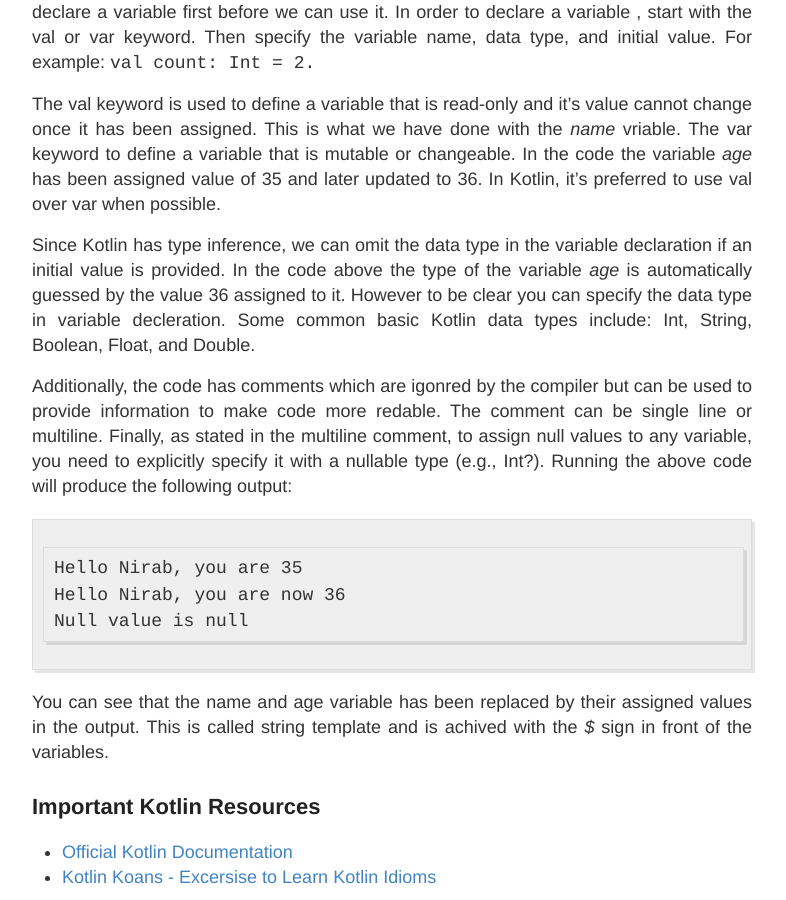
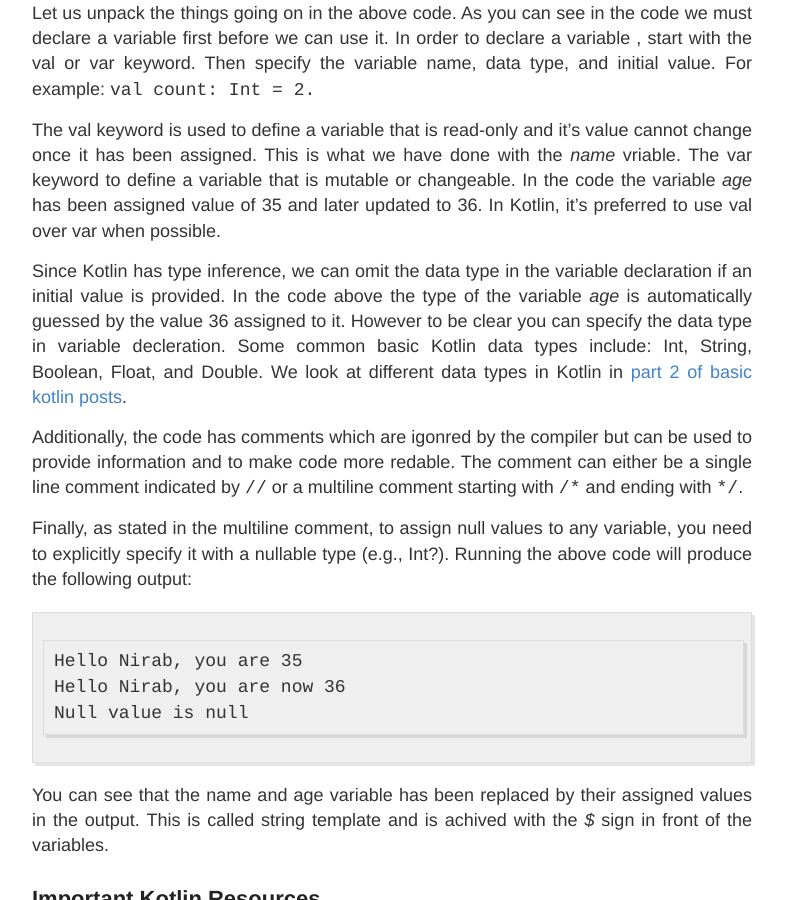
Before and after one commit to nirabpudasaini/nirabpudasaini.github.io, a Jekyll site: the page built from _posts/2024-07-17-basics-of-kotlin-1.md, in a window 1280 px wide and 900 px high, scrolled down 1681 px. Shown: the whole window, without its empty margins (248-1034 px from the left). Built offline with Jekyll 4.4.1, drawn with Linux system fonts in a browser that asks for light colours; comment, search, counter and statistics services are not loaded; some of the changed text lies outside the part shown.

Commit message:
(blog)(s) minor updates to basic kotlin 1 blog

````diff
--- a/_posts/2024-07-17-basics-of-kotlin-1.md
+++ b/_posts/2024-07-17-basics-of-kotlin-1.md
@@ -23,7 +23,7 @@ Hello world of Kotlin programming
 
 ## Variables
 
-Variables in Kotlin can be defined using either the `val` or `var` keywords. The type of the variable is infered by Kotlin but can also be specified during decleration.
+Variables in Kotlin can be defined using either the `val` or `var` keywords. The type of the variable is infered by Kotlin but can also be specified during decleration. Lets look at how we can use the `val` and `var` to declare varaibles.
 
 ```kotlin
 fun main() {
@@ -45,12 +45,13 @@ fun main() {
 ```
 Let us unpack the things going on in the above code. As you can see in the code we must declare a variable first before we can use it. In order to declare a variable , start with the val or var keyword. Then specify the variable name, data type, and initial value. For example: ```val count: Int = 2.```
 
-
 The val keyword is used to define a variable that is read-only and it's value cannot change once it has been assigned. This is what we have done with the *name* vriable. The var keyword to define a variable that is mutable or changeable. In the code the variable *age* has been assigned value of 35 and later updated to 36. In Kotlin, it's preferred to use val over var when possible.
 
-Since Kotlin has type inference, we can omit the data type in the variable declaration if an initial value is provided. In the code above the type of the variable *age* is automatically guessed by the value 36 assigned to it. However to be clear you can specify the data type in variable decleration. Some common basic Kotlin data types include: Int, String, Boolean, Float, and Double.
+Since Kotlin has type inference, we can omit the data type in the variable declaration if an initial value is provided. In the code above the type of the variable *age* is automatically guessed by the value 36 assigned to it. However to be clear you can specify the data type in variable decleration. Some common basic Kotlin data types include: Int, String, Boolean, Float, and Double. We look at different data types in Kotlin in [part 2 of basic kotlin posts](/basics-of-kotlin-2).
 
-Additionally, the code has comments which are igonred by the compiler but can be used to provide information to make code more redable. The comment can be single line or multiline. Finally, as stated in the multiline comment, to assign null values to any variable, you need to explicitly specify it with a nullable type (e.g., Int?). Running the above code will produce the following output:
+Additionally, the code has comments which are igonred by the compiler but can be used to provide information and to make code more redable. The comment can either be a single line comment indicated by `//` or a multiline comment starting with `/*` and ending with `*/`.
+
+Finally, as stated in the multiline comment, to assign null values to any variable, you need to explicitly specify it with a nullable type (e.g., Int?). Running the above code will produce the following output:
 
 ```
 Hello Nirab, you are 35
````
